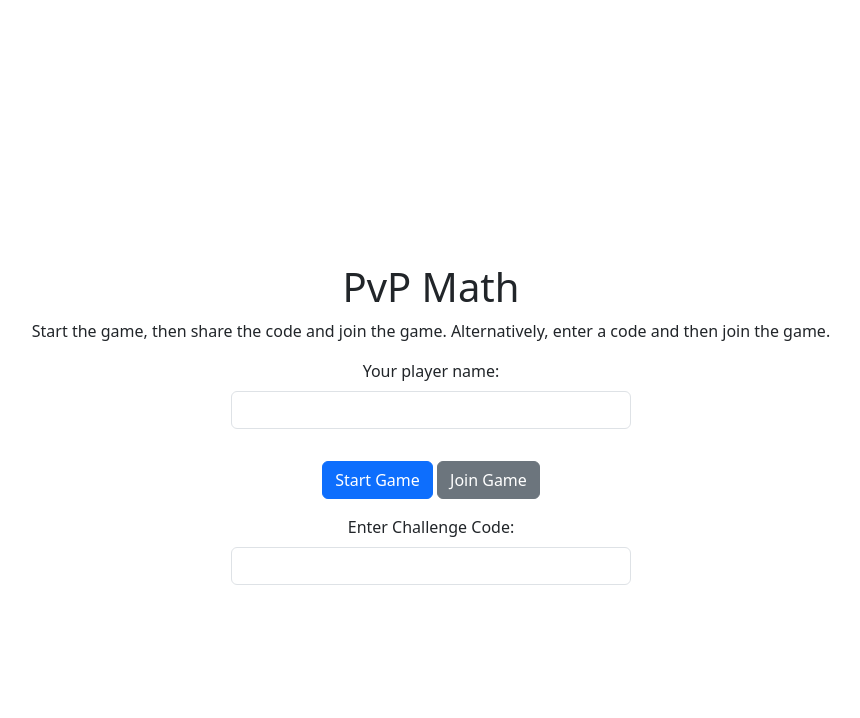
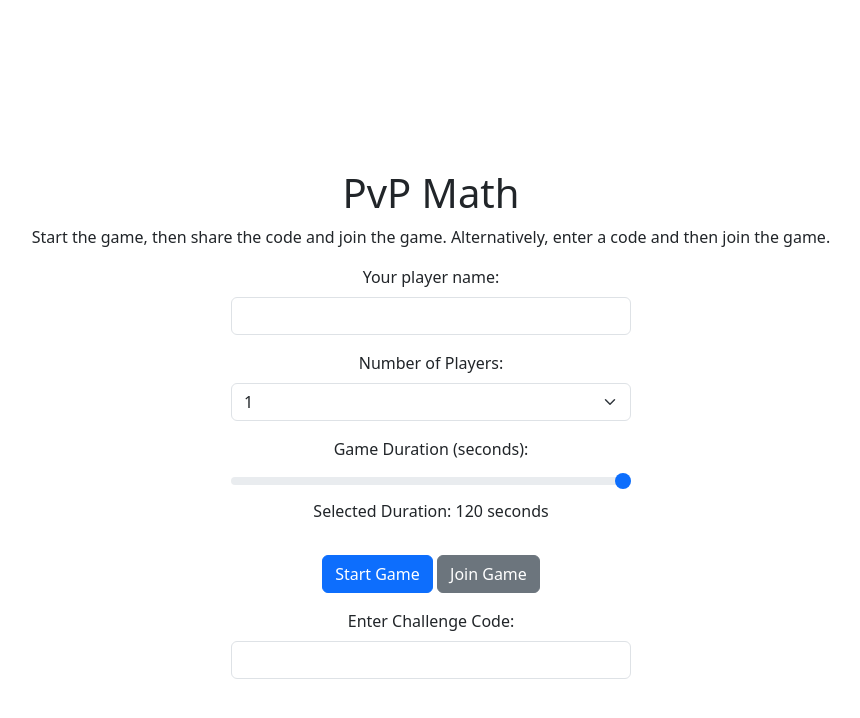
Before and after one commit to abhinavpola/pvpmath, a Flask app: template templates/index.html in a window 1280 px wide. Shown: the top 718 px of the page, without its empty margins (209-1069 px from the left). Run offline with Flask 3, Linux system fonts and the light colour scheme; the template is opened without the code that fills it, so the values that code supplies are empty; some libraries are stand-ins or nearby versions.

Commit message:
add user config for num players and time limit

```diff
--- a/app.py
+++ b/app.py
@@ -1,7 +1,7 @@
 import string
 import random
 import time
-from typing import Dict, List, MutableSet
+from typing import Dict, Any
 
 from flask import Flask, render_template, request, Response
 from flask_socketio import SocketIO, join_room, leave_room, emit
@@ -13,14 +13,11 @@ from names_generator import generate_name
 import jsonpickle  # pip install jsonpickle
 import json
 
-PLAYER_LIMIT = 2
-TIME_LIMIT_SECS = 120
-
 app = Flask(__name__)
-socketio = SocketIO(app)
+socketio = SocketIO(app, cors_allowed_origins=["https://pvpmath.abhinavpola.com"])
 recaptcha = flask_recaptcha.ReCaptcha(app=app)
 
-RoomMap = Dict[str, Dict[str, MutableSet]]
+RoomMap = Dict[str, Dict[str, Any]]
 
 # Store active game rooms and their players
 active_rooms: RoomMap = {}
@@ -45,7 +42,9 @@ def start_game() -> Response:
     if recaptcha.verify():
         room_code = generate_room_code()
         active_rooms[room_code] = {"players": set()}
-        print(f"Room '{room_code}' created and waiting for {PLAYER_LIMIT} players.")
+        active_rooms[room_code]["player_limit"] = request.form.get("numPlayers")
+        active_rooms[room_code]["time_limit"] = request.form.get("gameDuration")
+        print(f"Room '{room_code}' created and waiting for {request.form.get('numPlayers')} players.")
         response = f"""
         <input type="text" class="form-control" id="challengeCode" name="challengeCode" value="{room_code}">
         """
@@ -81,7 +80,7 @@ def join_game() -> Response:
             ] = f"/battles?roomcode={room_code}&playername={player_name}"
             return response
         else:
-            return f'<div id="waitingSpinner" hx-post="/join" hx-trigger="load delay:2s" hx-swap="outerHTML">You will be redirected once {PLAYER_LIMIT - len(active_rooms[room_code]["players"])} players have joined...</div>'
+            return f'<div id="waitingSpinner" hx-post="/join" hx-trigger="load delay:2s" hx-swap="outerHTML">You will be redirected once {active_rooms[room_code]["player_limit"] - len(active_rooms[room_code]["players"])} players have joined...</div>'
 
 
 @app.route("/battles")
@@ -120,7 +119,7 @@ def assign_socket_id(data: dict) -> None:
         setup_problem_generator(room_code)
         start_game_timer(room_code)
         print(
-            f"Room '{room_code}' now has {PLAYER_LIMIT} players. Starting the timer..."
+            f"Room '{room_code}' now has {active_rooms[room_code]['player_limit']} players. Starting the timer..."
         )
 
 
@@ -143,7 +142,7 @@ def check_answer(data: dict) -> None:
 
 
 def is_room_full(room_code: str) -> bool:
-    return len(active_rooms[room_code]["players"]) == PLAYER_LIMIT
+    return len(active_rooms[room_code]["players"]) == active_rooms[room_code]["player_limit"]
 
 
 def leave_player(player_id: str) -> None:
@@ -165,7 +164,7 @@ def setup_problem_generator(room_code):
 
 
 def start_game_timer(room_code: str) -> None:
-    timer = TIME_LIMIT_SECS
+    timer = active_rooms[room_code]["time_limit"]
 
     # Send first problem before starting timer
     emit(
--- a/templates/index.html
+++ b/templates/index.html
@@ -50,12 +50,30 @@
                     class="form-control">
             </div>
 
+            <!-- Number of Players Selection -->
+            <div class="mb-3">
+                <label for="numPlayers" class="form-label">Number of Players:</label>
+                <select class="form-select" id="numPlayers" name="numPlayers">
+                    <option value="1">1</option>
+                    <option value="2">2</option>
+                    <option value="3">3</option>
+                    <option value="4">4</option>
+                    <option value="5">5</option>
+                </select>
+            </div>
+
+            <!-- Game Duration Slider -->
+            <div class="mb-3">
+                <label for="gameDuration" class="form-label">Game Duration (seconds):</label>
+                <input type="range" class="form-range" id="gameDuration" name="gameDuration" min="10" max="120"
+                    value="120" oninput="updateSliderValue(this.value)">
+                <p>Selected Duration: <span id="sliderValue">120</span> seconds</p>
+            </div>
+
             <!-- reCAPTCHA -->
             <div class="mb-3 d-flex justify-content-center">
                 <div class="g-recaptcha" data-sitekey="6Ld8qxopAAAAAMEzo6uk2Af4Br38vUaFQR2fGISY"></div>
             </div>
-
-
 
             <button class="btn btn-primary" id="startGame" hx-post="/start" hx-trigger="click"
                 hx-target="#challengeCode" hx-swap="outerHTML">Start Game</button>
@@ -75,6 +93,12 @@
 
     <!-- Include HTMX library -->
     <script src="https://unpkg.com/htmx.org@1.9.9"></script>
+
+    <script>
+        function updateSliderValue(value) {
+            document.getElementById('sliderValue').textContent = value;
+        }
+    </script>
 </body>
 
 </html>
```
